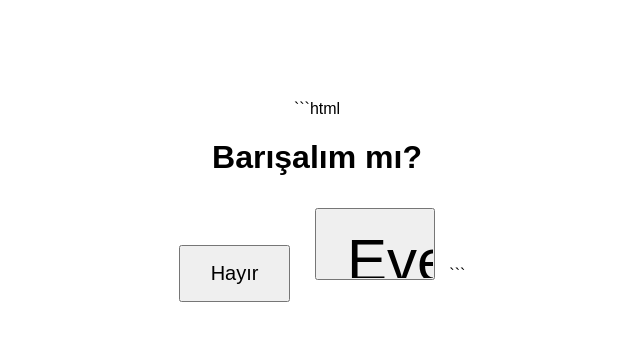
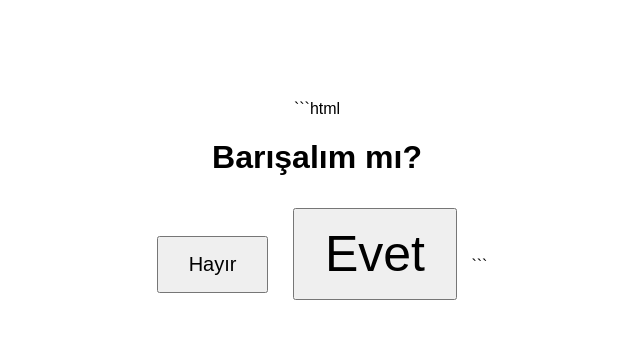
Before and after one commit to alcherax0/alcherax0, a plain HTML site: page index.html in a window 1280 px wide. Both pictures are taken after a click on the button "Hayır". Shown: the whole page, without its empty margins (323-963 px from the left). Drawn offline with Linux system fonts and the light colour scheme.

Commit message:
Add files via upload

```diff
--- a/index.html
+++ b/index.html
@@ -8,47 +8,58 @@
       text-align: center;
       margin-top: 100px;
       font-family: sans-serif;
+      background-color: white; /* Arka plan rengini buradan değiştir */
     }
     button {
       padding: 15px 30px;
       font-size: 20px;
       margin: 10px;
-      transition: all 1.5s ease;
     }
     #evet {
       font-size: 40px;
-      display: none;
-      width: auto;
-      height: auto;
-      line-height: normal;
-      transition: all 1.5s ease;
-      overflow: hidden;
-      white-space: nowrap;
+      display: inline-block; /* Her zaman görünür olsun */
+      transition: font-size 0.3s ease;
     }
   </style>
 </head>
 <body>
-  <h1>Barışalım mı?</h1>
+  <h1 id="baslik">Barışalım mı?</h1>
   <button id="hayir">Hayır</button>
   <button id="evet">Evet</button>
 
   <script>
+    const evetBtn = document.getElementById("evet");
     const hayirBtn = document.getElementById("hayir");
-    const evetBtn = document.getElementById("evet");
-    let size = 40; // başlangıç font büyüklüğü px
+    const baslik = document.getElementById("baslik");
 
     hayirBtn.onclick = function() {
-      if (evetBtn.style.display === "none" || evetBtn.style.display === "") {
-        evetBtn.style.display = "inline-block";
+      let currentSize = parseInt(window.getComputedStyle(evetBtn).fontSize);
+      evetBtn.style.fontSize = (currentSize + 10) + "px";
+    };
+
+    evetBtn.onclick = function() {
+      baslik.textContent = "Canımmm 💖💖💖";
+      evetBtn.disabled = true;
+      hayirBtn.disabled = true;
+      for(let i=0; i<20; i++) {
+        createHeart();
       }
-      size += 20; // her tıklamada 20px büyüt
-      evetBtn.style.fontSize = size + "px";
+    };
 
-      // İstersen genişlik ve yükseklikle de oynayabilirsin
-      evetBtn.style.width = size * 2 + "px";
-      evetBtn.style.height = size * 1.2 + "px";
-      evetBtn.style.lineHeight = size * 1.2 + "px";
-    };
+    function createHeart() {
+      const heart = document.createElement("div");
+      heart.textContent = "❤️";
+      heart.style.position = "fixed";
+      heart.style.left = Math.random() * window.innerWidth + "px";
+      heart.style.top = Math.random() * window.innerHeight + "px";
+      heart.style.fontSize = "24px";
+      heart.style.pointerEvents = "none";
+      document.body.appendChild(heart);
+
+      setTimeout(() => {
+        heart.remove();
+      }, 2000);
+    }
   </script>
 </body>
 </html>
```
